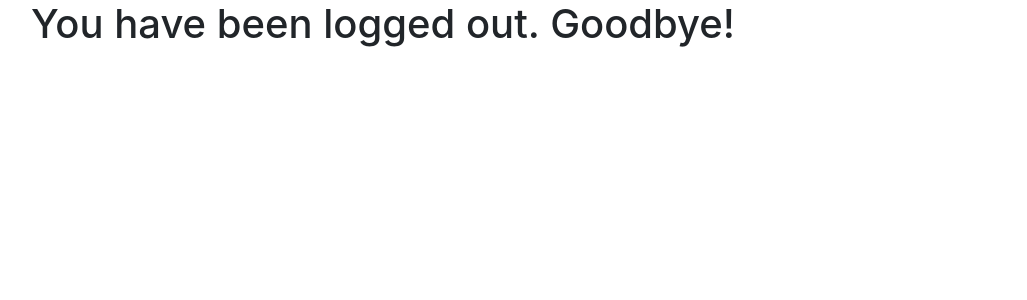
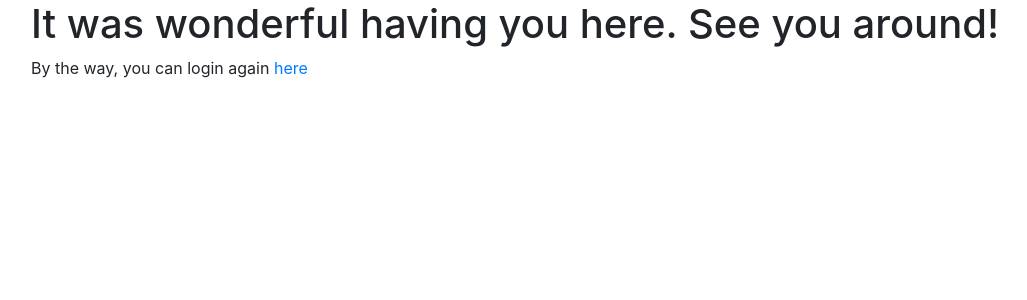
Before and after one commit to Faaab/cs50w-project1, a Flask app: template templates/goodbye.html in a window 1280 px wide. Shown: the top 300 px of the page, without its empty margins (54-1081 px from the left). Run offline with Flask 2, Linux system fonts and the light colour scheme; the template is opened without the code that fills it, so the values that code supplies are empty; some libraries are stand-ins or nearby versions.

Commit message:
Added correct logout html

```diff
--- a/application.py
+++ b/application.py
@@ -125,10 +125,12 @@ def register():
 @app.route("/loginhome")
 @login_required
 def loginhome():
+    """This is the first page you get to after logging in."""
     return render_template("loginhome.html")
 
 @app.route("/logout")
 @login_required
 def logout():
+    """Removes the user from the session, logging them out"""
     session.pop("user", None)
-    return redirect("/")
+    return render_template("goodbye.html")
--- a/templates/goodbye.html
+++ b/templates/goodbye.html
@@ -5,5 +5,6 @@
 {% endblock %}
 
 {% block body %}
-<h1>You have been logged out. Goodbye!</h1>
+<h1>It was wonderful having you here. See you around!</h1>
+<p>By the way, you can login again <a href="/">here</a></p>
 {% endblock %}
```
